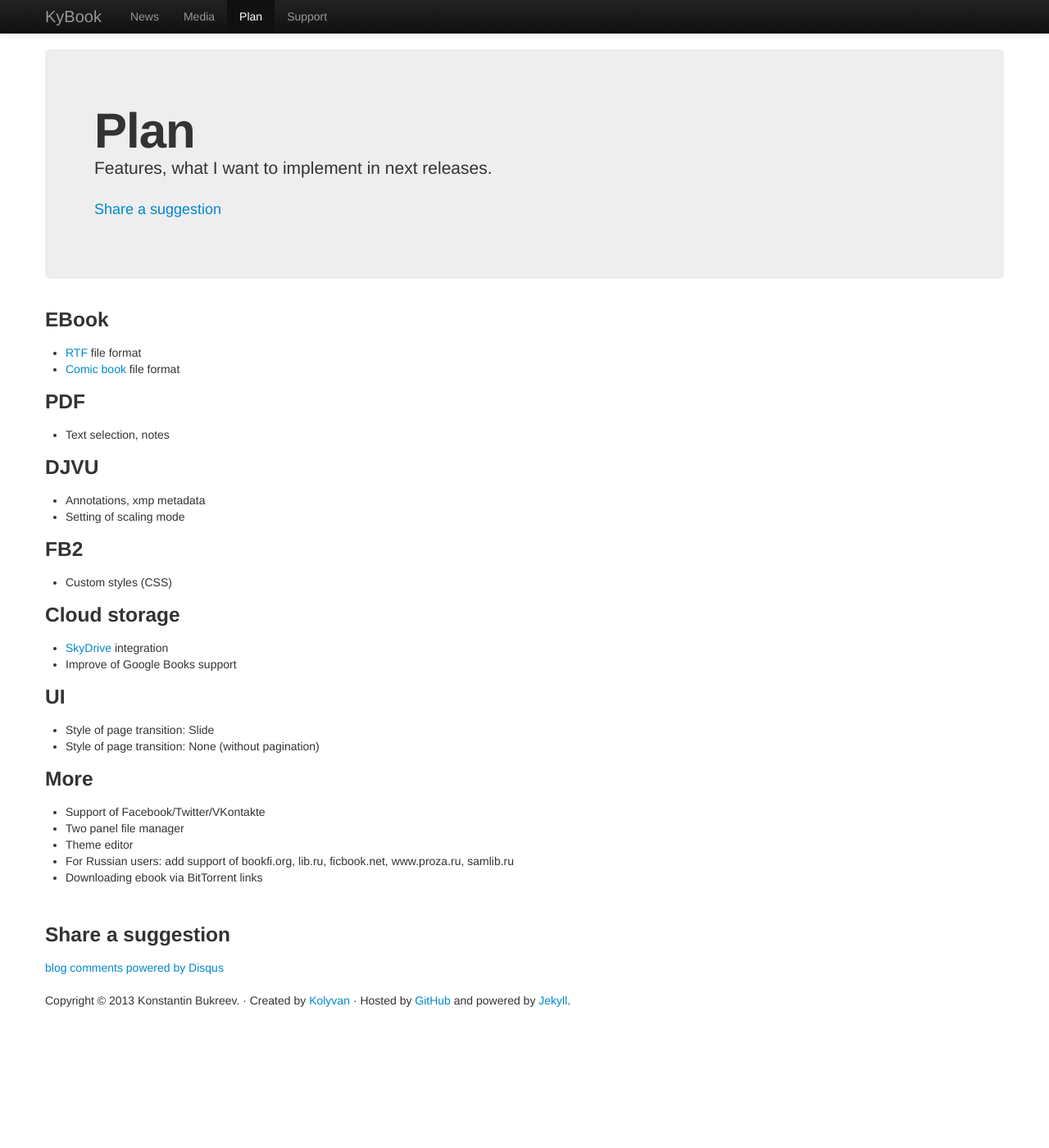
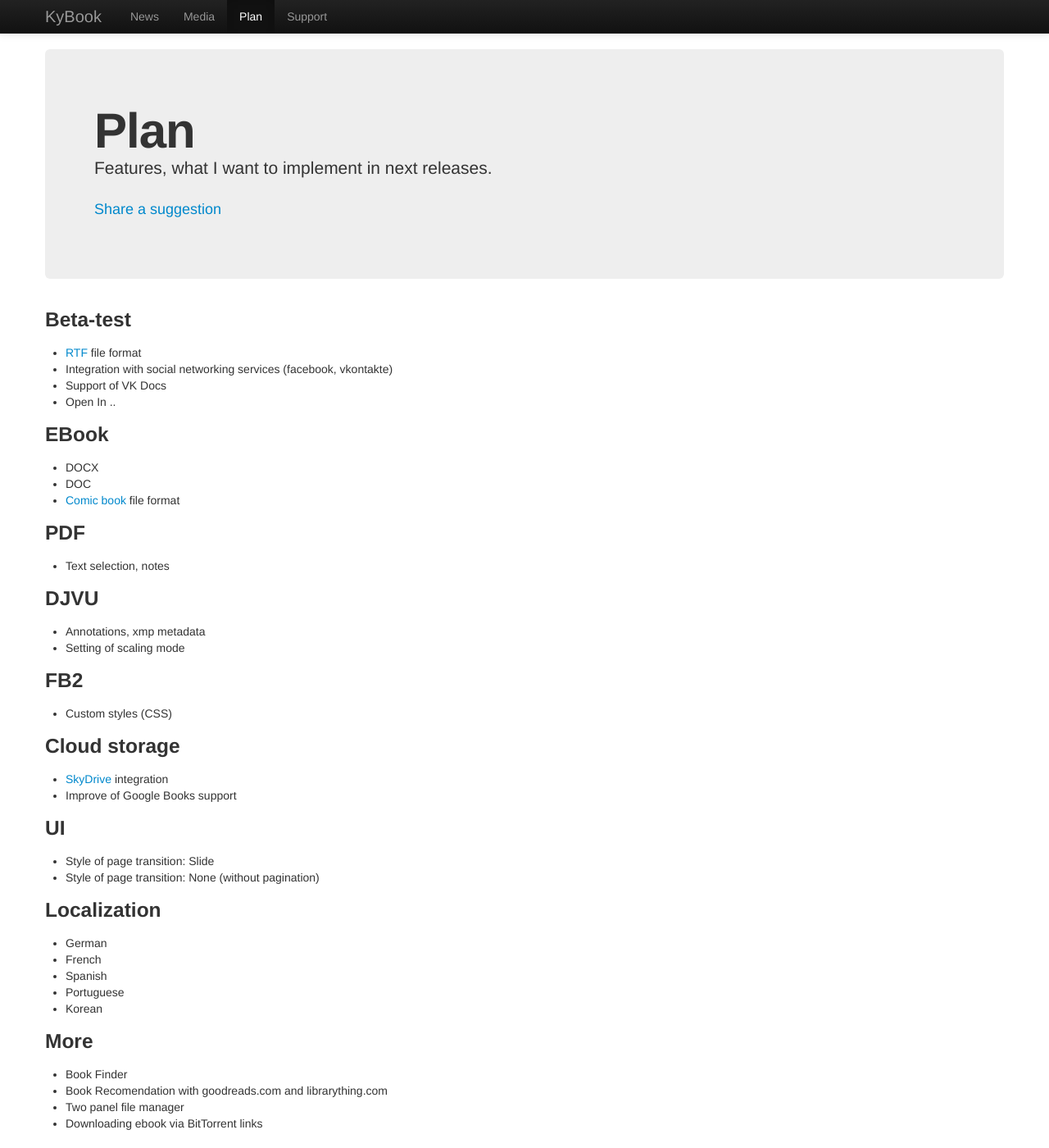
Before and after one commit to kolyvan/kolyvan.github.com, a Jekyll site: the page built from kybook/plan.html, in a window 1280 px wide and 1400 px high. Shown: the whole window at 82% size. Built offline with Jekyll 4.4.1, drawn with Linux system fonts in a browser that asks for light colours; nearby versions of some CDN libraries; comment, search, counter and statistics services are not loaded.

Commit message:
update kybook plan

```diff
--- a/kybook/plan.html
+++ b/kybook/plan.html
@@ -11,10 +11,21 @@ title: Plan
 
 <div>
 
+<h3>Beta-test</h3>
+
+<ul>
+	<li><a href="http://en.wikipedia.org/wiki/Rich_Text_Format">RTF</a> file format</li>
+	<li>Integration with social networking services (facebook, vkontakte)</li>
+	<li>Support of VK Docs</li>
+	<li>Open In ..</li>
+</ul>
+
+
 <h3>EBook</h3>
 
 <ul>
-	<li><a href="http://en.wikipedia.org/wiki/Rich_Text_Format">RTF</a> file format</li>
+	<li>DOCX</li>
+	<li>DOC</li>
 	<li><a href="https://en.wikipedia.org/wiki/Comic_book_archive">Comic book</a> file format</li>
 </ul>
 
@@ -37,7 +48,6 @@ title: Plan
 </ul>
 
 <h3>Cloud storage</h3>
-
 <ul>
 	<li><a href="https://en.wikipedia.org/wiki/SkyDrive">SkyDrive</a>  integration</li>
 	<li>Improve of Google Books support</li>
@@ -50,13 +60,20 @@ title: Plan
 	<li>Style of page transition: None (without pagination)</li>
 </ul>
 
+<h3>Localization</h3>
+<ul>
+	<li>German</li>
+	<li>French</li>
+	<li>Spanish</li>
+	<li>Portuguese</li>
+	<li>Korean</li>
+</ul>
+
 <h3>More</h3>
-
 <ul>
-	<li>Support of Facebook/Twitter/VKontakte</li>
+	<li>Book Finder</li>
+	<li>Book Recomendation with goodreads.com and librarything.com</li>
 	<li>Two panel file manager</li>
-	<li>Theme editor</li>
-	<li>For Russian users: add support of bookfi.org, lib.ru, ficbook.net, www.proza.ru, samlib.ru</li>
 	<li>Downloading ebook via BitTorrent links</li>
 </ul>
 
```
